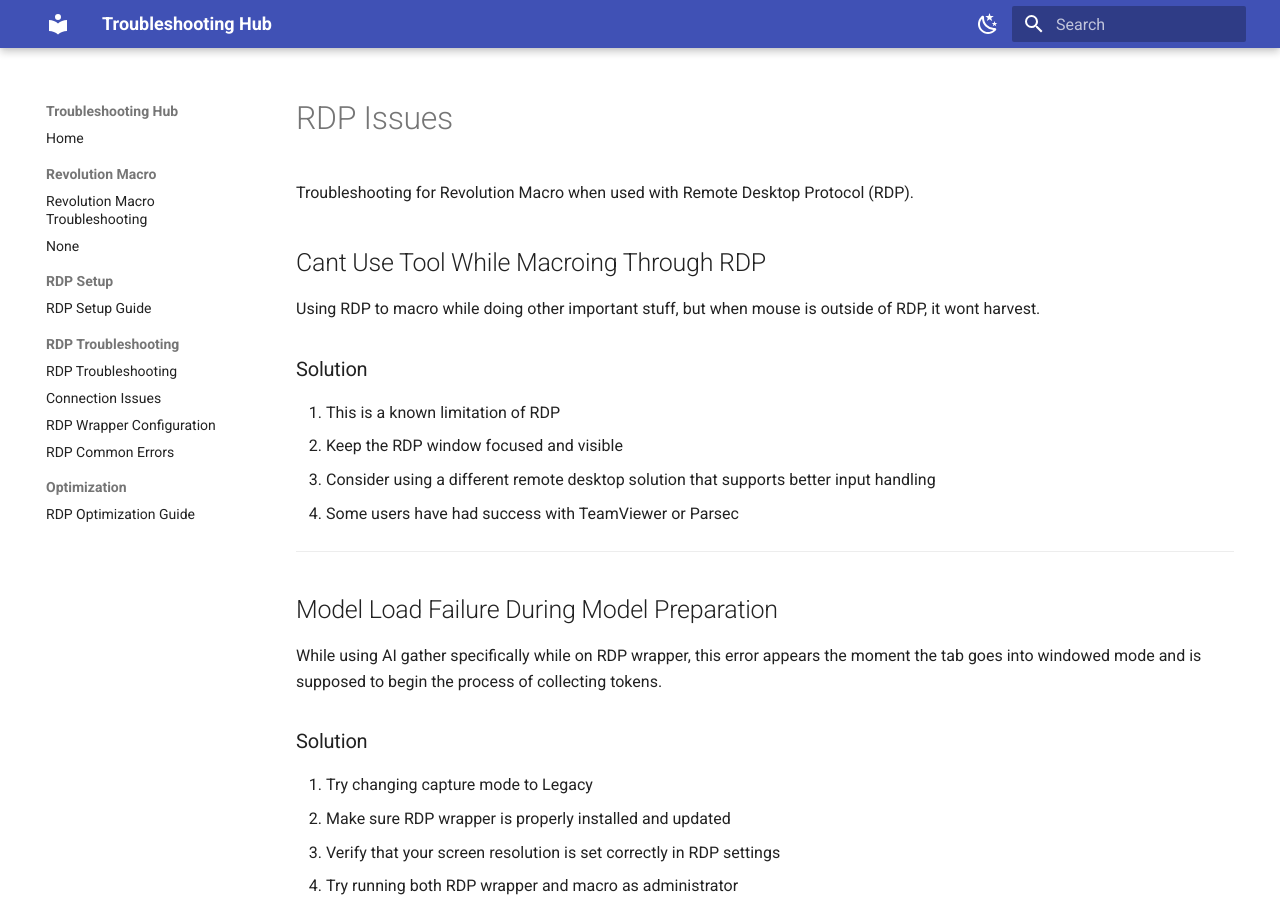
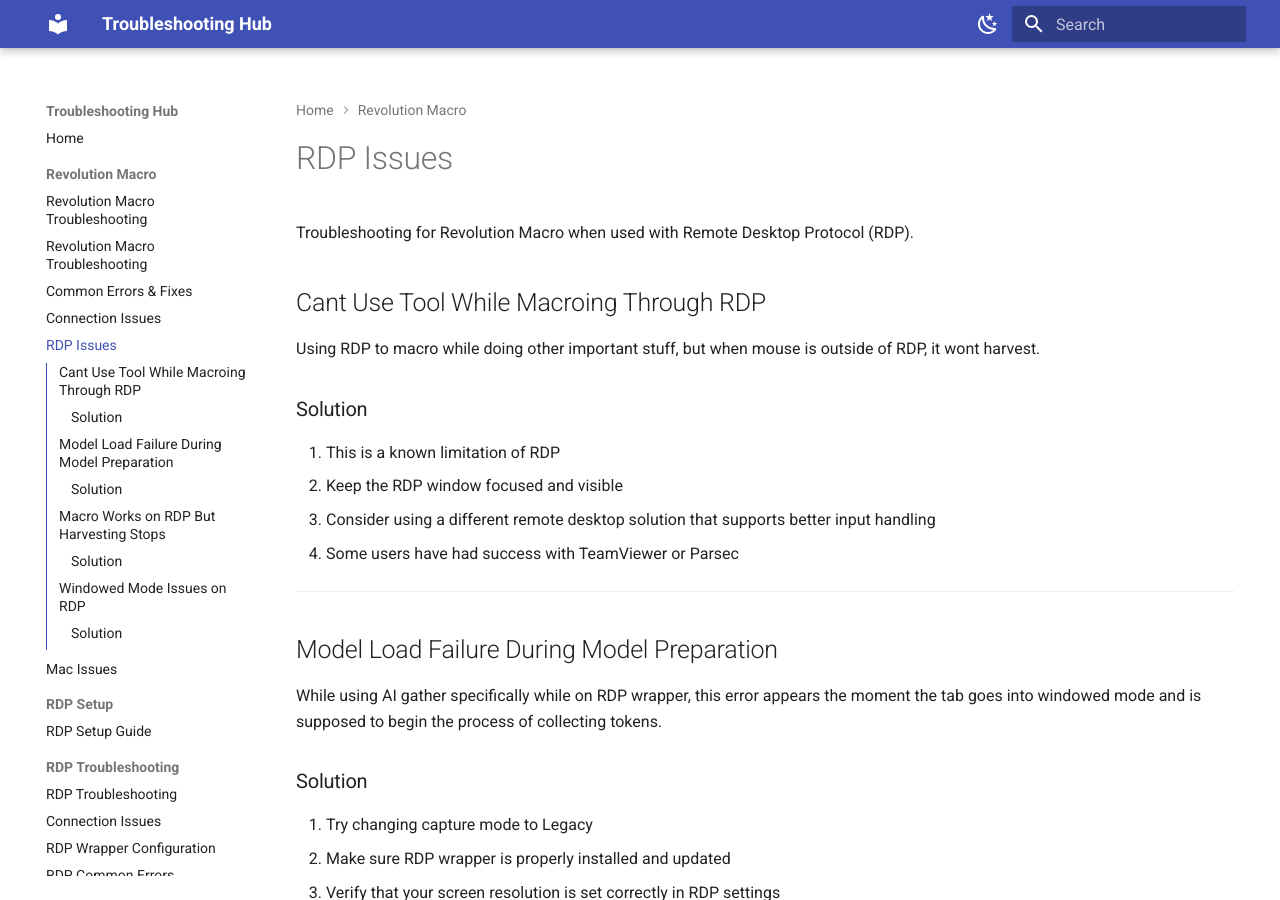
Before and after one commit to ru3tyYT/duck-support, an MkDocs documentation site: the page built from docs/revolution-macro/rdp-issues.md, in a window 1280 px wide and 900 px high. Built offline with MkDocs 1.6.1 and Material for MkDocs 9.7.7, drawn with Linux system fonts in a browser that asks for light colours.

Commit message:
Update mkdocs navigation with new troubleshooting articles

```diff
--- a/mkdocs.yml
+++ b/mkdocs.yml
@@ -36,7 +36,11 @@ nav:
   - Home: index.md
   - Revolution Macro:
       - revolution-macro/index.md
-      - revolution-macro/installation.md
+      - revolution-macro/troubleshooting.md
+      - revolution-macro/common-errors.md
+      - revolution-macro/connection-issues.md
+      - revolution-macro/rdp-issues.md
+      - revolution-macro/mac-issues.md
   - RDP Setup:
       - rdp-troubleshooting/rdp-setup.md
   - RDP Troubleshooting:
```
